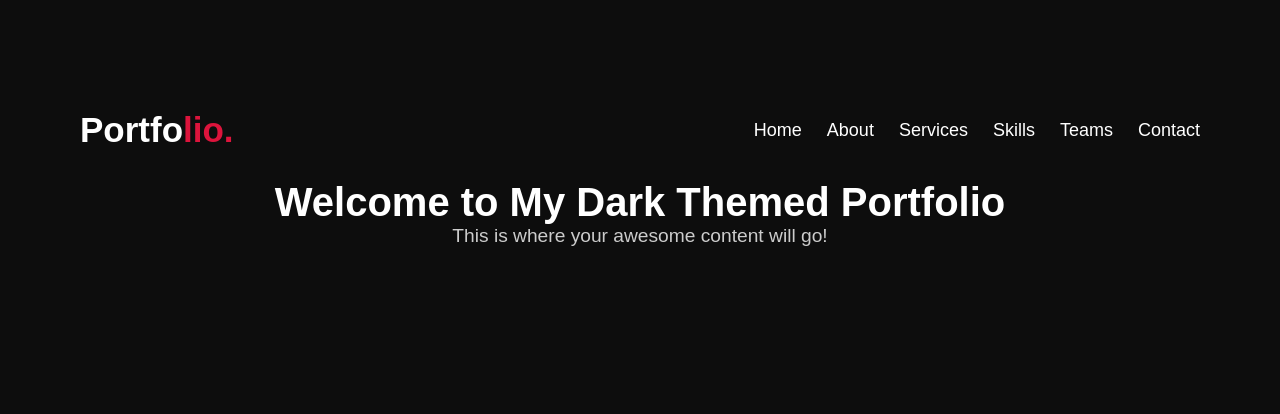
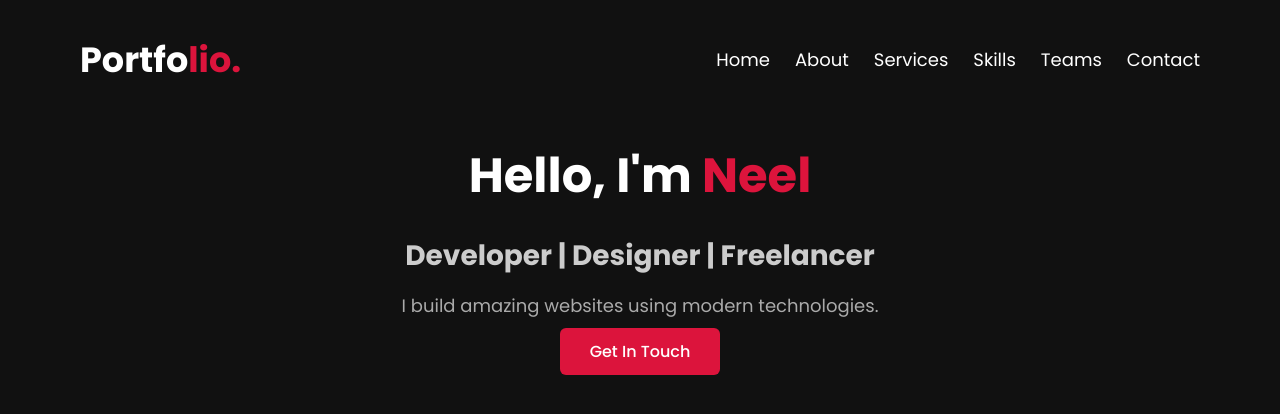
Before and after one commit to Neel-2606/neel-portfolio, a Next.js app: page / in a window 1280 px wide. Shown: the top 414 px of the page. Built offline with nearby package versions, Linux system fonts and the light colour scheme.

Commit message:
Upgraded Hero section UI

```diff
--- /dev/null
+++ b/components/Hero.module.css
@@ -0,0 +1,42 @@
+.hero {
+  padding: 100px 20px;
+  text-align: center;
+  background: #111;
+  color: white;
+}
+
+.content h1 {
+  font-size: 48px;
+  margin-bottom: 10px;
+}
+
+.content h1 span {
+  color: crimson;
+}
+
+.content h2 {
+  font-size: 28px;
+  color: #ccc;
+  margin-bottom: 15px;
+}
+
+.content p {
+  font-size: 18px;
+  color: #aaa;
+  max-width: 600px;
+  margin: 0 auto 20px;
+}
+
+.button {
+  background: crimson;
+  color: white;
+  padding: 12px 30px;
+  text-decoration: none;
+  border-radius: 6px;
+  font-weight: 500;
+  transition: background 0.3s ease;
+}
+
+.button:hover {
+  background: #e60000;
+}
--- /dev/null
+++ b/components/Hero.tsx
@@ -0,0 +1,15 @@
+// components/Hero.tsx
+import styles from './Hero.module.css';
+
+export default function Hero() {
+  return (
+    <section className={styles.hero}>
+      <div className={styles.content}>
+        <h1>Hello, I'm <span>Neel</span></h1>
+        <h2 className={styles.typing}>Developer | Designer | Freelancer</h2>
+        <p>I build amazing websites using modern technologies.</p>
+        <a href="#contact" className={styles.button}>Get In Touch</a>
+      </div>
+    </section>
+  );
+}
--- a/package.json
+++ b/package.json
@@ -9,6 +9,7 @@
     "lint": "next lint"
   },
   "dependencies": {
+    "@next/font": "^14.2.15",
     "next": "15.3.4",
     "react": "^19.0.0",
     "react-dom": "^19.0.0",
--- a/pages/_app.tsx
+++ b/pages/_app.tsx
@@ -1,6 +1,19 @@
+// pages/_app.tsx
 import "@/styles/globals.css";
 import type { AppProps } from "next/app";
+import { Poppins } from "next/font/google";
+
+// ✅ Load Poppins font
+const poppins = Poppins({
+  subsets: ["latin"],
+  weight: ["400", "500", "600", "700"],
+  variable: "--font-sans",
+});
 
 export default function App({ Component, pageProps }: AppProps) {
-  return <Component {...pageProps} />;
+  return (
+    <main className={poppins.variable}>
+      <Component {...pageProps} />
+    </main>
+  );
 }
--- a/pages/index.tsx
+++ b/pages/index.tsx
@@ -1,25 +1,20 @@
+// pages/index.tsx
 import Head from "next/head";
 import Navbar from "@/components/Navbar";
-import styles from "@/styles/Home.module.css";
+import Hero from "@/components/Hero";
 
 export default function Home() {
   return (
     <>
       <Head>
         <title>Neel Portfolio</title>
-        <meta name="description" content="Neel's personal portfolio website" />
+        <meta name="description" content="Neel's personal portfolio" />
         <meta name="viewport" content="width=device-width, initial-scale=1" />
         <link rel="icon" href="/favicon.ico" />
       </Head>
 
-      <main className={styles.main}>
-        <Navbar />
-
-        <section className={styles.section}>
-          <h1>Welcome to My Dark Themed Portfolio</h1>
-          <p>This is where your awesome content will go!</p>
-        </section>
-      </main>
+      <Navbar />
+      <Hero />
     </>
   );
 }
--- /dev/null
+++ b/styles/Layout.module.css
@@ -0,0 +1,6 @@
+.container {
+  background-color: #0a0a0a;
+  color: #ffffff;
+  min-height: 100vh;
+  font-family: sans-serif;
+}
--- a/styles/globals.css
+++ b/styles/globals.css
@@ -1,42 +1,44 @@
+/* styles/globals.css */
+
+/* styles/globals.css */
 :root {
-  --background: #ffffff;
-  --foreground: #171717;
-}
-
-@media (prefers-color-scheme: dark) {
-  :root {
-    --background: #0a0a0a;
-    --foreground: #ededed;
-  }
-}
-
-html,
-body {
-  max-width: 100vw;
-  overflow-x: hidden;
+  --font-sans: 'Poppins', sans-serif;
 }
 
 body {
-  color: var(--foreground);
+  font-family: var(--font-sans);
+}
+
+
+:root {
+  --background: #0a0a0a;
+  --text: #ffffff;
+  --primary: #e63946;
+  --accent: #6c63ff;
+  --font-sans: 'Poppins', sans-serif;
+}
+
+body {
+  margin: 0;
+  padding: 0;
   background: var(--background);
-  font-family: Arial, Helvetica, sans-serif;
-  -webkit-font-smoothing: antialiased;
-  -moz-osx-font-smoothing: grayscale;
+  color: var(--text);
+  font-family: var(--font-sans);
+}
+
+a {
+  color: var(--primary);
+  text-decoration: none;
+}
+
+section {
+  padding: 4rem 2rem;
+}
+
+h1, h2, h3 {
+  color: var(--text);
 }
 
 * {
   box-sizing: border-box;
-  padding: 0;
-  margin: 0;
 }
-
-a {
-  color: inherit;
-  text-decoration: none;
-}
-
-@media (prefers-color-scheme: dark) {
-  html {
-    color-scheme: dark;
-  }
-}
```
Also changed, not shown: components/Layouts.tsx (added, +16 -0 lines), 1 other file (tests, documents, lock files or other folders).
